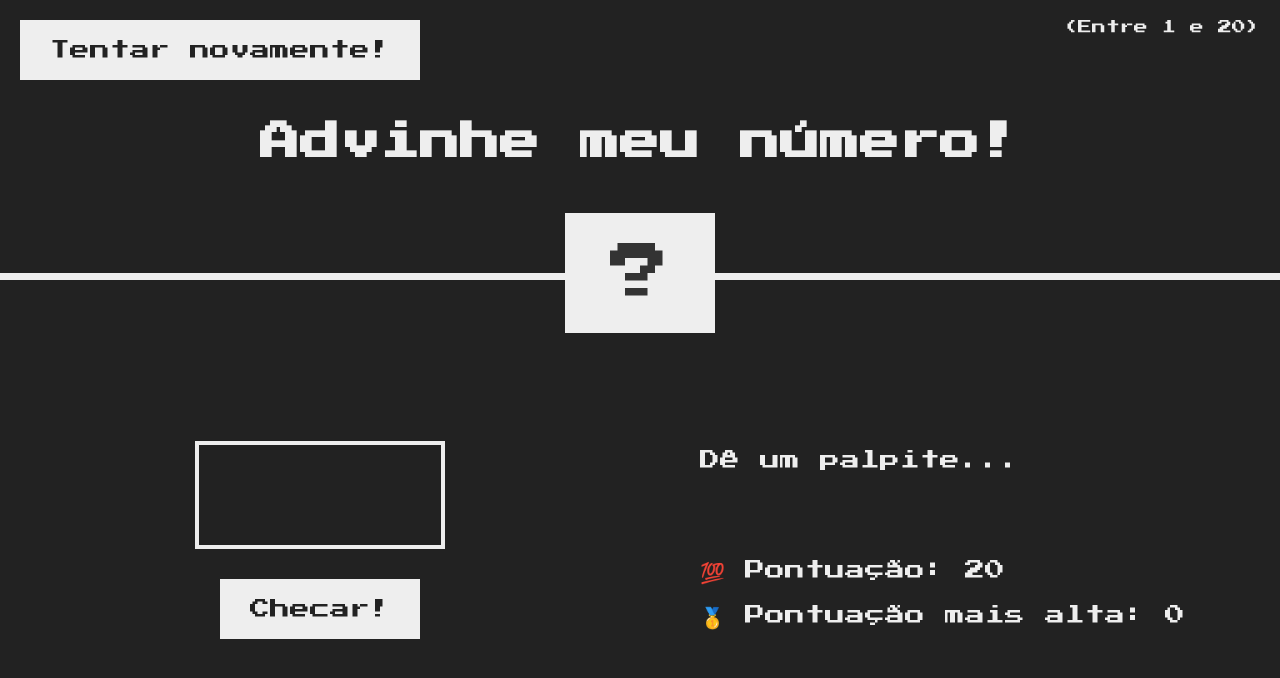
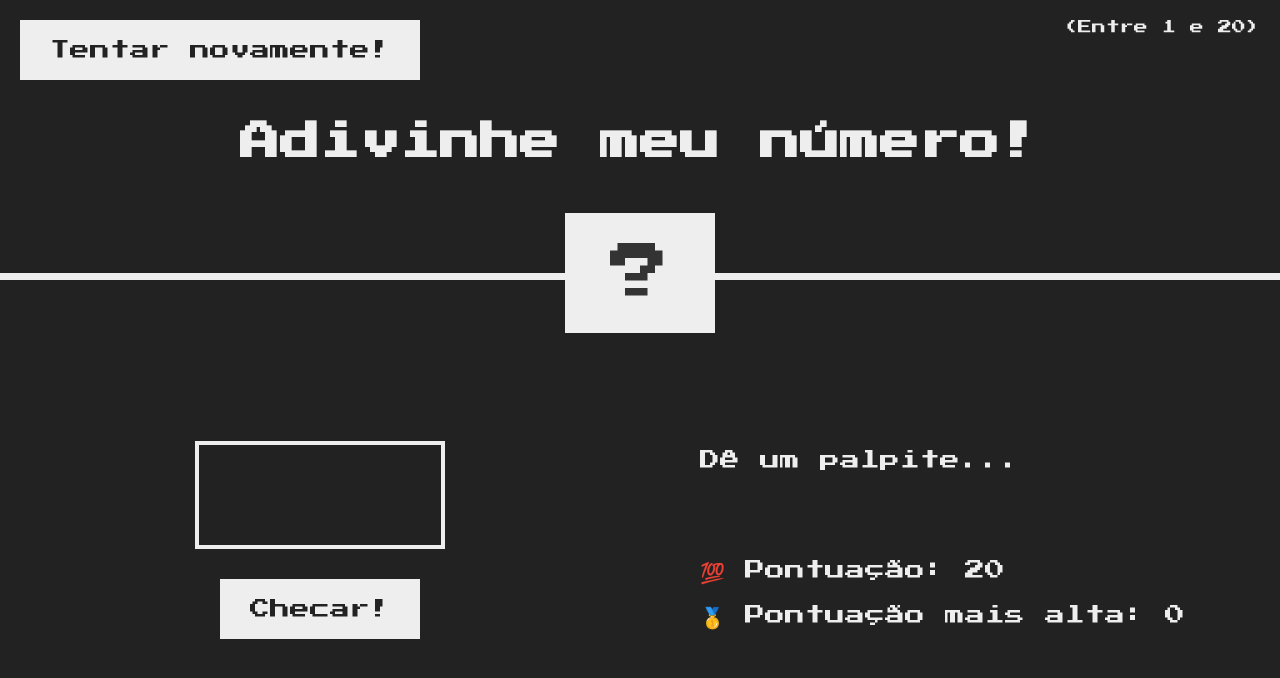
Before and after one commit to tqbrandao/adivinhe-meu-numero, a plain HTML site: page index.html in a window 1280 px wide. Drawn offline with Linux system fonts and the light colour scheme.

Commit message:
Correcoes e updates gerais

```diff
--- a/index.html
+++ b/index.html
@@ -5,11 +5,11 @@
     <meta name="viewport" content="width=device-width, initial-scale=1.0" />
     <meta http-equiv="X-UA-Compatible" content="ie=edge" />
     <link rel="stylesheet" href="style.css" />
-    <title>Advinhe meu número!</title>
+    <title>Adivinhe meu número!</title>
   </head>
   <body>
     <header>
-      <h1>Advinhe meu número!</h1>
+      <h1>Adivinhe meu número!</h1>
       <p class="between">(Entre 1 e 20)</p>
       <button class="btn again">Tentar novamente!</button>
       <div class="number">?</div>
```
